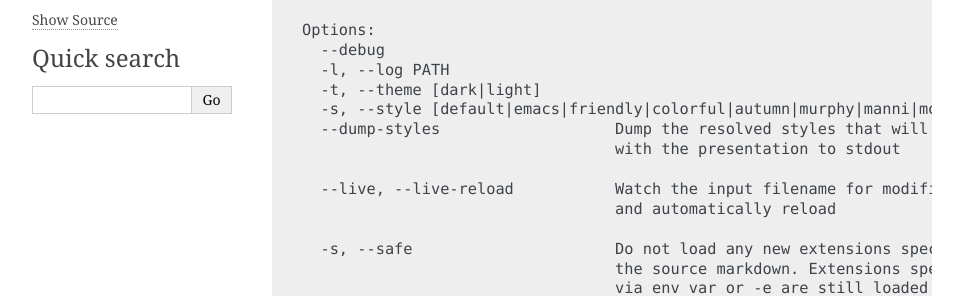
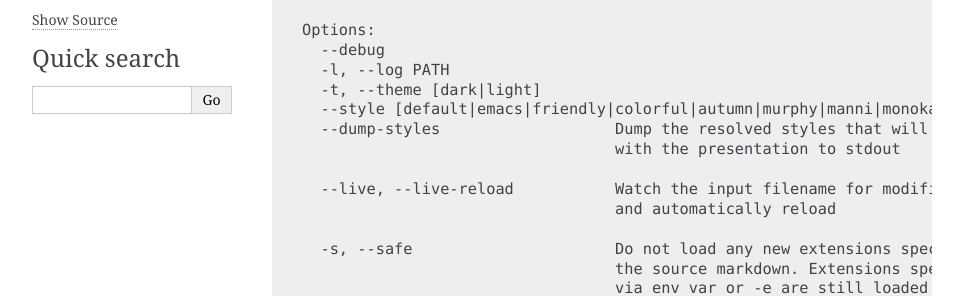
Before and after one commit to d0c-s4vage/lookatme, a Sphinx documentation site: the page built from docs/source/getting_started.rst, in a window 1280 px wide and 1400 px high. Shown: the part 489-785 px from the top of the window, without its empty margins (148-1111 px from the left). Built offline with Sphinx 7.4.7, drawn with Linux system fonts in a browser that asks for light colours; pages that are not in the unit, such as notebooks, are missing from menus; the version number could not be read and is left out; some of the changed text lies outside the part shown.

Commit message:
Resolve conflict between `-s` for `--style` and `-s` for `--safe`
The `-s` option flag is used for both style and safe options. It seems the
last use wins, so remove `-s` for style since it was declared first.

Too bad Click does not complain about that.

```diff
--- a/docs/source/getting_started.rst
+++ b/docs/source/getting_started.rst
@@ -30,7 +30,7 @@ The ``lookatme`` CLI has a few options to control it's behavior:
       --debug
       -l, --log PATH
       -t, --theme [dark|light]
-      -s, --style [default|emacs|friendly|colorful|autumn|murphy|manni|monokai|perldoc|pastie|borland|trac|native|fruity|bw|vim|vs|tango|rrt|xcode|igor|paraiso-light|paraiso-dark|lovelace|algol|algol_nu|arduino|rainbow_dash|abap|solarized-dark|solarized-light|sas|stata|stata-light|stata-dark|inkpot]
+      --style [default|emacs|friendly|colorful|autumn|murphy|manni|monokai|perldoc|pastie|borland|trac|native|fruity|bw|vim|vs|tango|rrt|xcode|igor|paraiso-light|paraiso-dark|lovelace|algol|algol_nu|arduino|rainbow_dash|abap|solarized-dark|solarized-light|sas|stata|stata-light|stata-dark|inkpot]
       --dump-styles                   Dump the resolved styles that will be used
                                       with the presentation to stdout
 
```
Also changed, not shown: README.md (+1 -1 lines), 1 other file.
